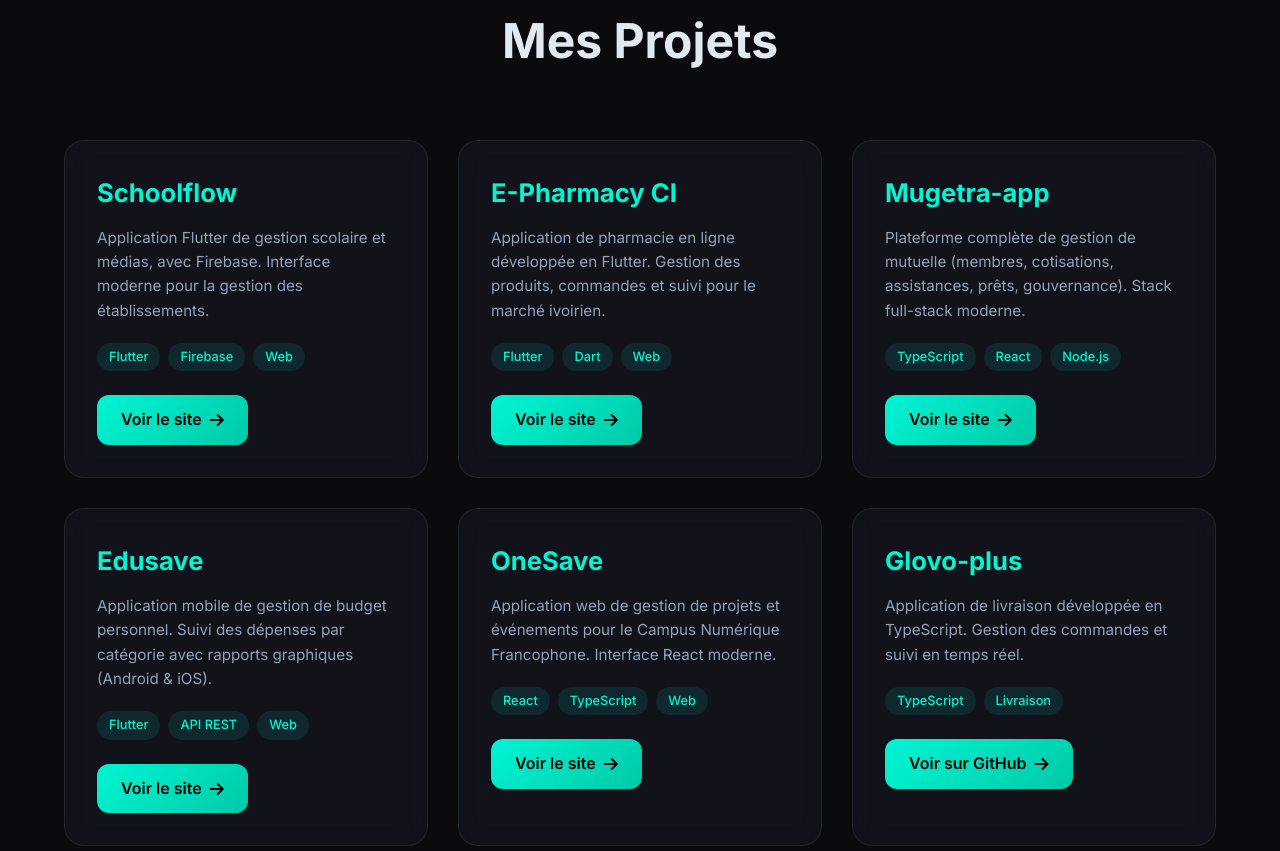
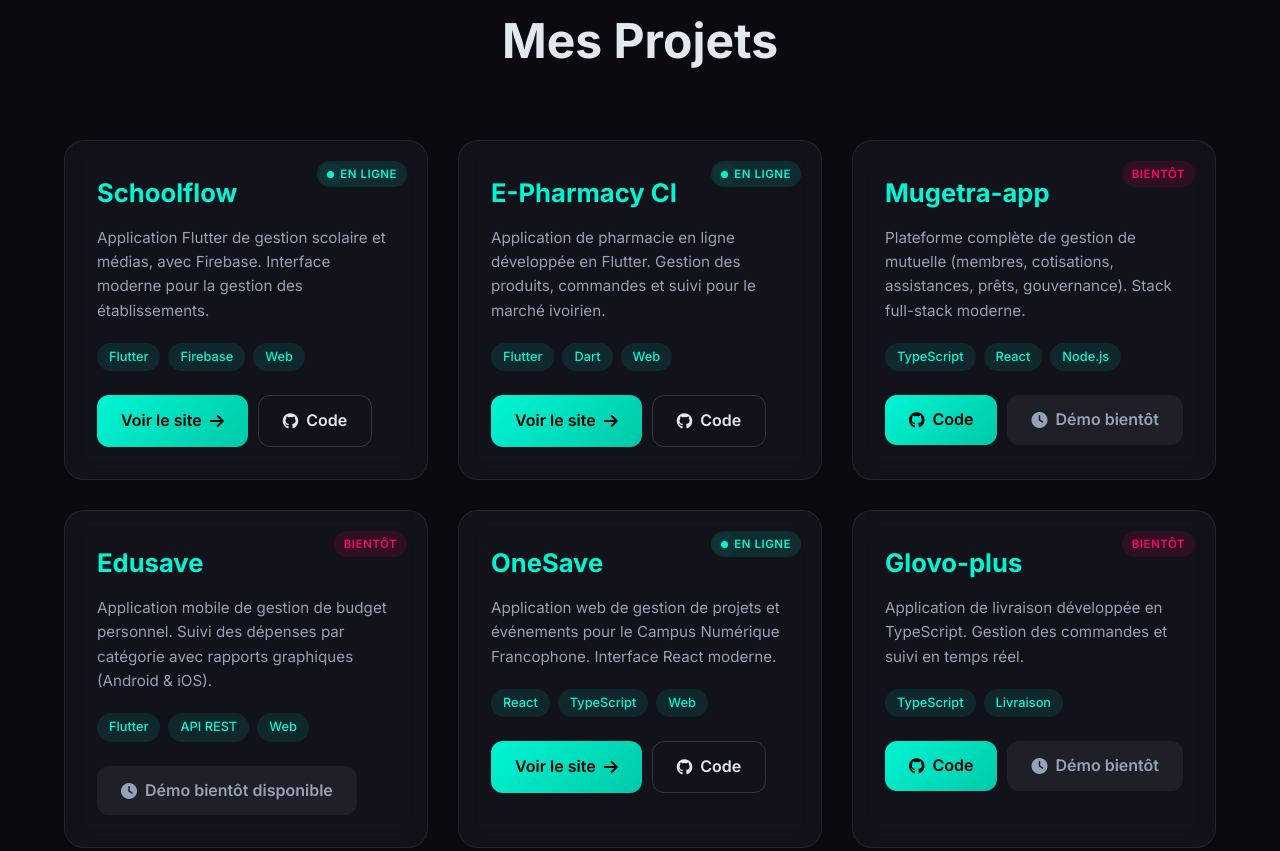
Before and after one commit to trixma-ux/portfolio, a plain HTML site: page index.html in a window 1280 px wide. Shown: the part 897-1748 px from the top of the page. Drawn offline with Linux system fonts and the light colour scheme.

```diff
--- a/index.html
+++ b/index.html
@@ -153,6 +153,33 @@
       transform: translateY(-2px);
       box-shadow: 0 10px 20px rgba(0, 245, 212, 0.3);
     }
+    .btn-group { display: flex; flex-wrap: wrap; gap: 10px; }
+    .btn-ghost {
+      background: transparent;
+      color: var(--text);
+      border: 1px solid rgba(255,255,255,0.15);
+    }
+    .btn-ghost:hover { border-color: var(--primary); color: var(--primary); box-shadow: none; }
+    .status {
+      position: absolute; top: 20px; right: 20px;
+      display: inline-flex; align-items: center; gap: 6px;
+      font-size: 0.72rem; font-weight: 600; letter-spacing: 0.5px; text-transform: uppercase;
+      padding: 4px 10px; border-radius: 20px;
+    }
+    .status.live { background: rgba(0, 245, 212, 0.12); color: var(--primary); }
+    .status.live::before {
+      content: ''; width: 7px; height: 7px; border-radius: 50%; background: var(--primary);
+      box-shadow: 0 0 0 0 rgba(0,245,212,0.6); animation: pulse 2s infinite;
+    }
+    .status.soon { background: rgba(255, 0, 110, 0.12); color: var(--accent); }
+    .btn-disabled {
+      background: rgba(255,255,255,0.06); color: var(--muted); cursor: not-allowed; pointer-events: none;
+    }
+    @keyframes pulse {
+      0% { box-shadow: 0 0 0 0 rgba(0,245,212,0.6); }
+      70% { box-shadow: 0 0 0 8px rgba(0,245,212,0); }
+      100% { box-shadow: 0 0 0 0 rgba(0,245,212,0); }
+    }
     footer {
       text-align: center;
       padding: 40px;
@@ -173,7 +200,7 @@
       <h1>GOMON STEVE</h1>
       <p class="subtitle">Développeur • Key User SAP PM • Créateur d'applications</p>
       <div class="socials">
-        <a href="https://github.com/trixma-ux" target="_blank"><i class="fab fa-github"></i></a>
+        <a href="https://github.com/trixma-ux" target="_blank" rel="noopener" aria-label="GitHub"><i class="fab fa-github"></i></a>
         <a href="mailto:stevegomon1@gmail.com"><i class="fas fa-envelope"></i></a>
         <a href="tel:+2250706058151"><i class="fas fa-phone"></i></a>
       </div>
@@ -185,6 +212,7 @@
       <h2>Mes Projets</h2>
       <div class="grid">
         <div class="card">
+          <span class="status live">En ligne</span>
           <h3>Schoolflow</h3>
           <p>Application Flutter de gestion scolaire et médias, avec Firebase. Interface moderne pour la gestion des établissements.</p>
           <div class="tags">
@@ -192,10 +220,11 @@
             <span class="tag">Firebase</span>
             <span class="tag">Web</span>
           </div>
-          <a href="https://trixma-ux.github.io/schoolflow/" target="_blank" class="btn">Voir le site <i class="fas fa-arrow-right"></i></a>
+          <div class="btn-group"><a href="https://trixma-ux.github.io/schoolflow/" target="_blank" rel="noopener" class="btn">Voir le site <i class="fas fa-arrow-right"></i></a><a href="https://github.com/trixma-ux/schoolflow" target="_blank" rel="noopener" class="btn btn-ghost"><i class="fab fa-github"></i> Code</a></div>
         </div>
 
         <div class="card">
+          <span class="status live">En ligne</span>
           <h3>E-Pharmacy CI</h3>
           <p>Application de pharmacie en ligne développée en Flutter. Gestion des produits, commandes et suivi pour le marché ivoirien.</p>
           <div class="tags">
@@ -203,10 +232,11 @@
             <span class="tag">Dart</span>
             <span class="tag">Web</span>
           </div>
-          <a href="https://trixma-ux.github.io/e-pharmacy-ci/" target="_blank" class="btn">Voir le site <i class="fas fa-arrow-right"></i></a>
+          <div class="btn-group"><a href="https://trixma-ux.github.io/e-pharmacy-ci/" target="_blank" rel="noopener" class="btn">Voir le site <i class="fas fa-arrow-right"></i></a><a href="https://github.com/trixma-ux/e-pharmacy-ci" target="_blank" rel="noopener" class="btn btn-ghost"><i class="fab fa-github"></i> Code</a></div>
         </div>
 
         <div class="card">
+          <span class="status soon">Bientôt</span>
           <h3>Mugetra-app</h3>
           <p>Plateforme complète de gestion de mutuelle (membres, cotisations, assistances, prêts, gouvernance). Stack full-stack moderne.</p>
           <div class="tags">
@@ -214,10 +244,11 @@
             <span class="tag">React</span>
             <span class="tag">Node.js</span>
           </div>
-          <a href="https://trixma-ux.github.io/mugetra-app/" target="_blank" class="btn">Voir le site <i class="fas fa-arrow-right"></i></a>
+          <div class="btn-group"><a href="https://github.com/trixma-ux/mugetra-app" target="_blank" rel="noopener" class="btn"><i class="fab fa-github"></i> Code</a><span class="btn btn-disabled"><i class="fas fa-clock"></i> Démo bientôt</span></div>
         </div>
 
         <div class="card">
+          <span class="status soon">Bientôt</span>
           <h3>Edusave</h3>
           <p>Application mobile de gestion de budget personnel. Suivi des dépenses par catégorie avec rapports graphiques (Android & iOS).</p>
           <div class="tags">
@@ -225,10 +256,11 @@
             <span class="tag">API REST</span>
             <span class="tag">Web</span>
           </div>
-          <a href="https://trixma-ux.github.io/edusave1/" target="_blank" class="btn">Voir le site <i class="fas fa-arrow-right"></i></a>
+          <div class="btn-group"><span class="btn btn-disabled"><i class="fas fa-clock"></i> Démo bientôt disponible</span></div>
         </div>
 
         <div class="card">
+          <span class="status live">En ligne</span>
           <h3>OneSave</h3>
           <p>Application web de gestion de projets et événements pour le Campus Numérique Francophone. Interface React moderne.</p>
           <div class="tags">
@@ -236,17 +268,18 @@
             <span class="tag">TypeScript</span>
             <span class="tag">Web</span>
           </div>
-          <a href="https://trixma-ux.github.io/OneSave/" target="_blank" class="btn">Voir le site <i class="fas fa-arrow-right"></i></a>
+          <div class="btn-group"><a href="https://one-save.vercel.app" target="_blank" rel="noopener" class="btn">Voir le site <i class="fas fa-arrow-right"></i></a><a href="https://github.com/trixma-ux/OneSave" target="_blank" rel="noopener" class="btn btn-ghost"><i class="fab fa-github"></i> Code</a></div>
         </div>
 
         <div class="card">
+          <span class="status soon">Bientôt</span>
           <h3>Glovo-plus</h3>
           <p>Application de livraison développée en TypeScript. Gestion des commandes et suivi en temps réel.</p>
           <div class="tags">
             <span class="tag">TypeScript</span>
             <span class="tag">Livraison</span>
           </div>
-          <a href="https://github.com/trixma-ux/glovo-plus" target="_blank" class="btn">Voir sur GitHub <i class="fas fa-arrow-right"></i></a>
+          <div class="btn-group"><a href="https://github.com/trixma-ux/glovo-plus" target="_blank" rel="noopener" class="btn"><i class="fab fa-github"></i> Code</a><span class="btn btn-disabled"><i class="fas fa-clock"></i> Démo bientôt</span></div>
         </div>
       </div>
     </div>
@@ -262,6 +295,7 @@
       const x = (e.clientX / window.innerWidth - 0.5) * 10;
       const y = (e.clientY / window.innerHeight - 0.5) * 10;
       cards.forEach((card, i) => {
+        if (card.matches(':hover')) { card.style.transform = ''; return; }
         const factor = (i % 3 + 1) * 0.3;
         card.style.transform = `translateY(${y * factor}px) translateX(${x * factor}px)`;
       });
```
Also changed, not shown: 1 other file.
